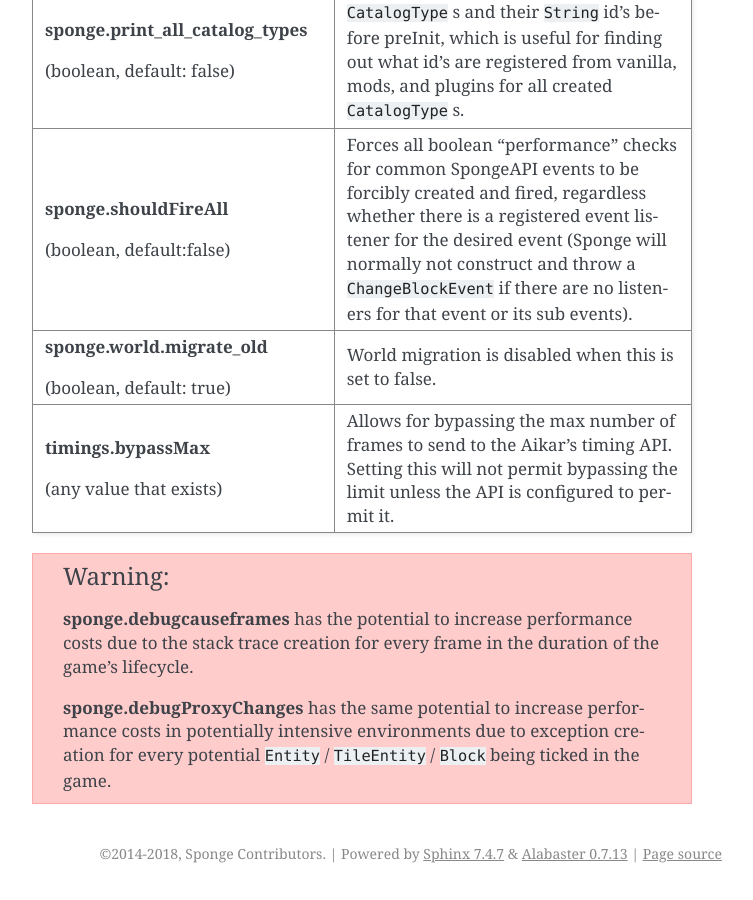
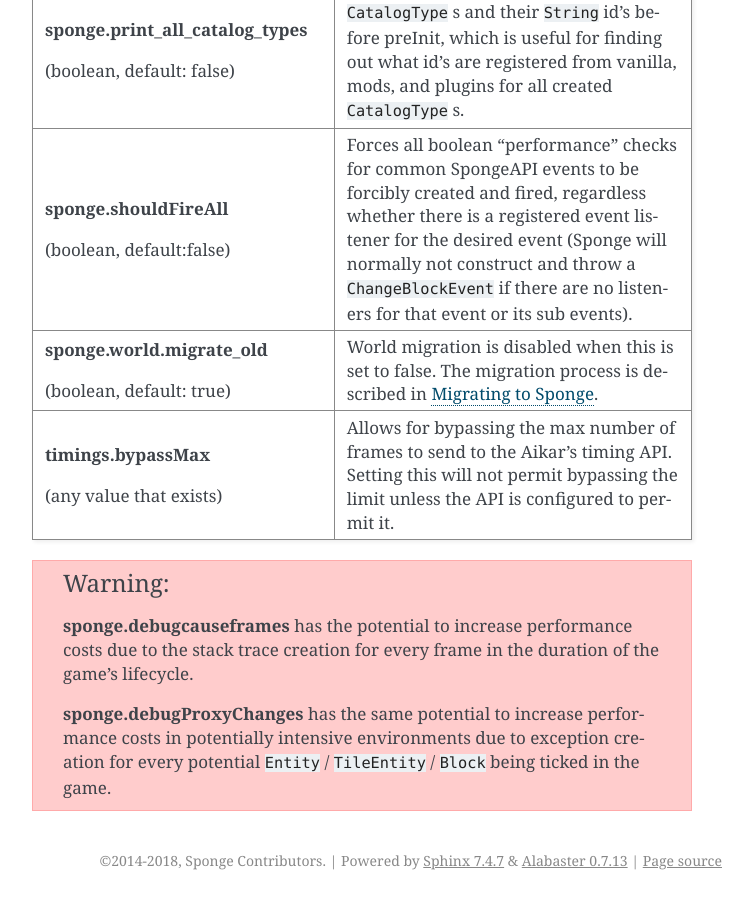
Before and after one commit to SpongePowered/SpongeDocs, a Sphinx documentation site: the page built from source/server/spongineer/properties.rst, in a window 1280 px wide and 900 px high, scrolled down 1718 px. Shown: the whole window, without its empty margins (388-1141 px from the left). Built offline with Sphinx 7.4.7, drawn with Linux system fonts in a browser that asks for light colours; pages that are not in the unit, such as notebooks, are missing from menus.

Commit message:
Link migration page

```diff
--- a/source/server/spongineer/properties.rst
+++ b/source/server/spongineer/properties.rst
@@ -61,7 +61,7 @@
 |                                    | events).                                                                        |
 +------------------------------------+---------------------------------------------------------------------------------+
 | **sponge.world.migrate_old**       | World migration is disabled when this is set to false.                          |
-|                                    |                                                                                 |
+|                                    | The migration process is described in :doc:`/server/getting-started/migrating`. |
 | (boolean, default: true)           |                                                                                 |
 +------------------------------------+---------------------------------------------------------------------------------+
 | **timings.bypassMax**              | Allows for bypassing the max number of frames to send to the Aikar's timing     |
```
